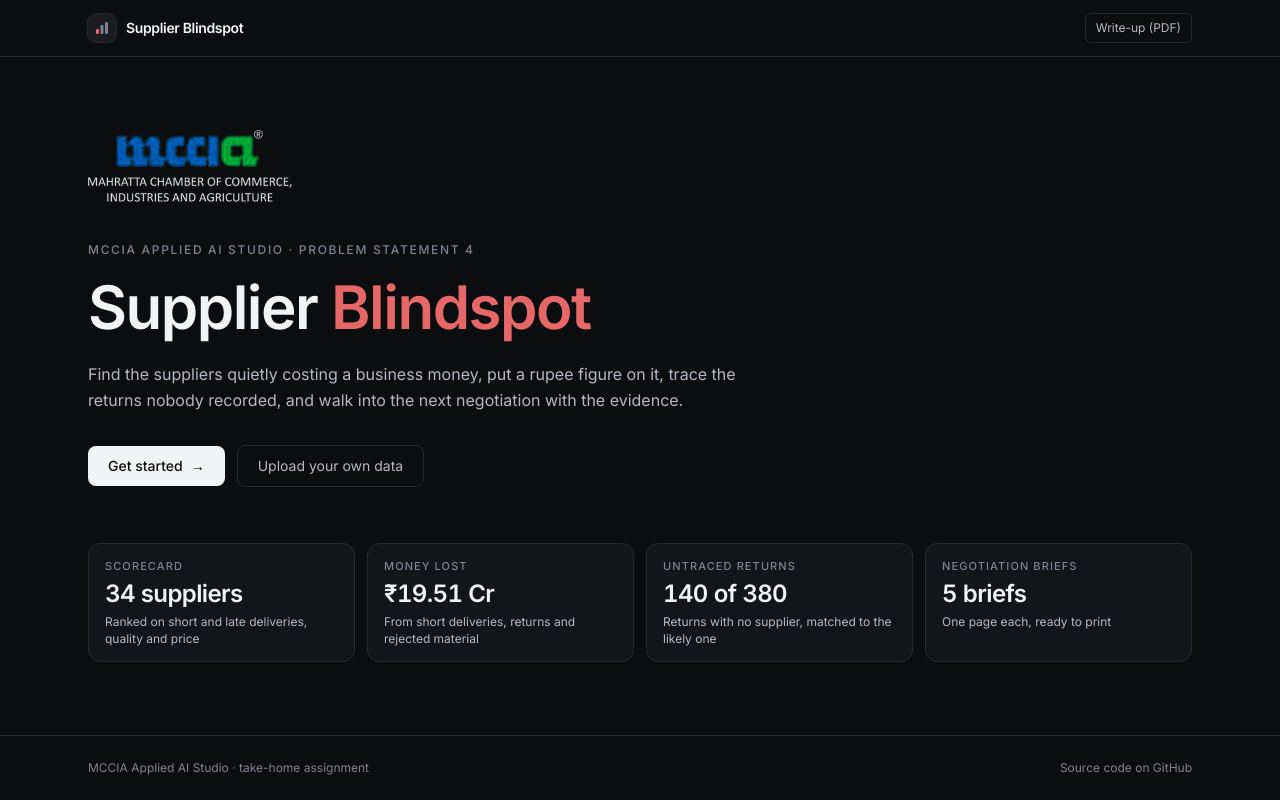
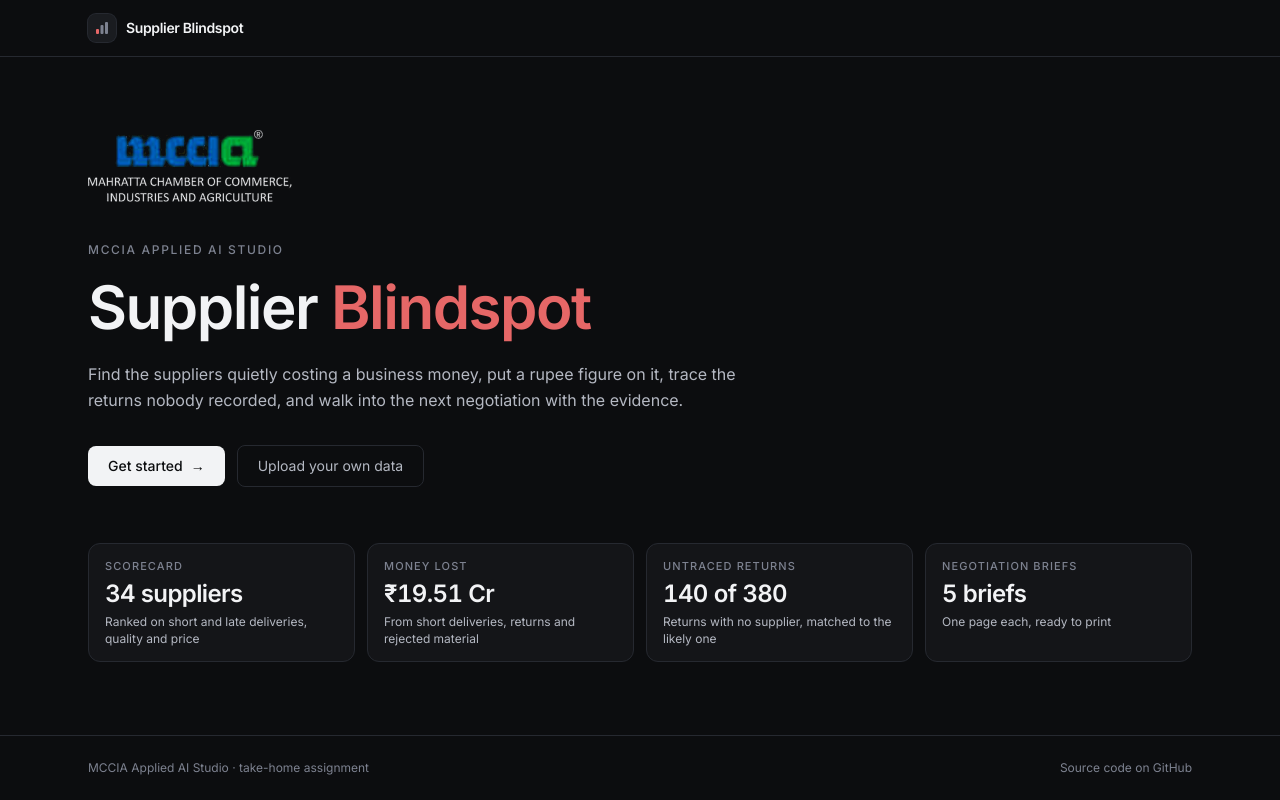
Before and after one commit to Prathamnm/supplier-intelligence, a React (Vite) app in the folder web/: page / in a window 1280 px wide. Built offline with nearby package versions, Linux system fonts and the light colour scheme; no server answers.

Commit message:
Trim the start page: drop the problem-statement label and write-up link

```diff
--- a/web/src/pages/Welcome.tsx
+++ b/web/src/pages/Welcome.tsx
@@ -11,7 +11,7 @@
 
 export default function Welcome() {
   const { search } = useLocation()
-  const { summary, briefs, approachUrl } = useDataset()
+  const { summary, briefs } = useDataset()
   const { counts, totals } = summary
 
   // The upload API sleeps when idle; start waking it while the visitor reads this page.
@@ -28,10 +28,6 @@
         <div className="mx-auto flex h-14 max-w-6xl items-center gap-2.5 px-4 sm:px-6">
           <BrandMark />
           <span className="text-sm font-semibold tracking-tight">Supplier Blindspot</span>
-          <a href={approachUrl} target="_blank" rel="noreferrer"
-             className="ml-auto rounded-md border border-line px-2.5 py-1.5 text-xs text-ink-2 hover:text-ink">
-            Write-up (PDF)
-          </a>
         </div>
       </header>
 
@@ -40,7 +36,7 @@
           <img src={logo} alt="MCCIA — Mahratta Chamber of Commerce, Industries and Agriculture" className="h-14 w-auto sm:h-[4.5rem]" />
 
           <div className="mt-10 text-xs font-medium uppercase tracking-[.14em] text-ink-3">
-            MCCIA Applied AI Studio · Problem Statement 4
+            MCCIA Applied AI Studio
           </div>
           <h1 className="mt-3 max-w-4xl text-4xl font-semibold leading-tight tracking-tight sm:text-6xl">
             Supplier <span className="text-crit">Blindspot</span>
```
